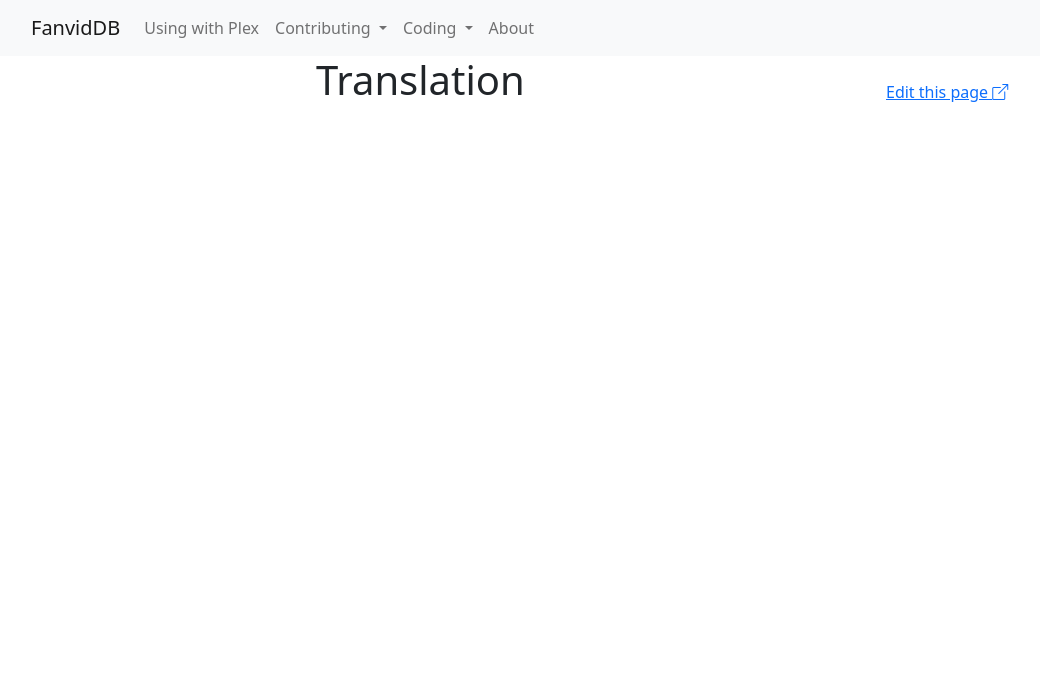
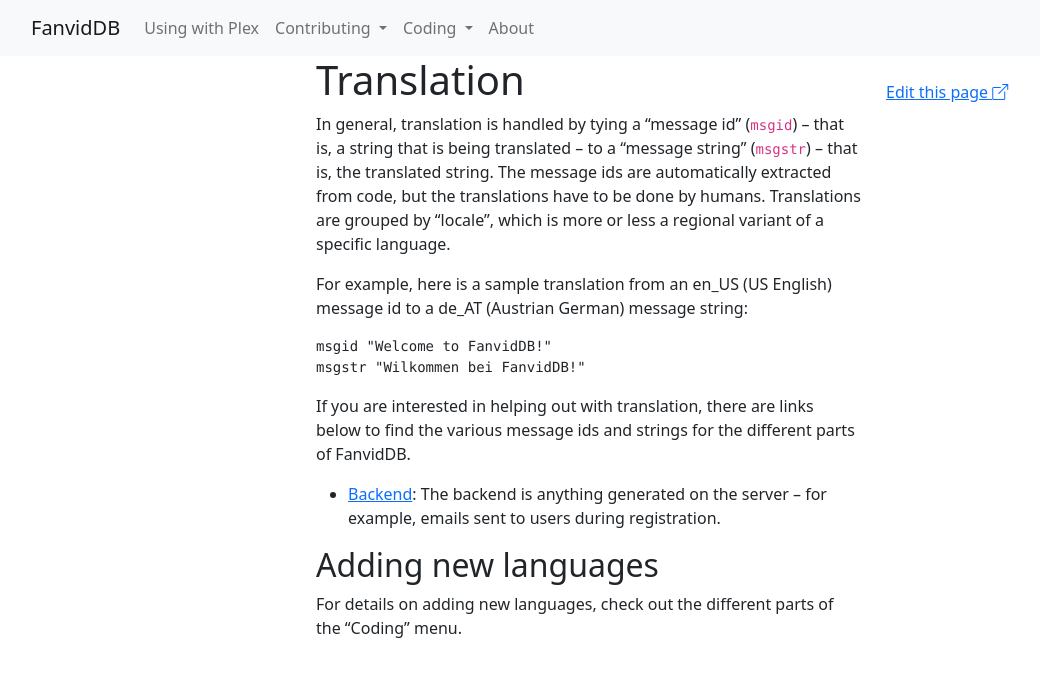
Before and after one commit to FanvidDB/fanviddb-server, a Jekyll site: the page built from docs/contributing/translation.md, in a window 1280 px wide. Shown: the top 677 px of the page, without its empty margins (51-1091 px from the left). Built offline with Jekyll 4.4.1, drawn with Linux system fonts in a browser that asks for light colours; nearby versions of some CDN libraries.

Commit message:
Added basic docs on translation

````diff
--- a/docs/contributing/translation.md
+++ b/docs/contributing/translation.md
@@ -4,3 +4,20 @@
 ---
 
 # Translation
+
+In general, translation is handled by tying a "message id" (`msgid`) – that is, a string that is being translated – to a "message string" (`msgstr`) – that is, the translated string. The message ids are automatically extracted from code, but the translations have to be done by humans. Translations are grouped by "locale", which is more or less a regional variant of a specific language.
+
+For example, here is a sample translation from an en_US (US English) message id to a de_AT (Austrian German) message string:
+
+```po
+msgid "Welcome to FanvidDB!"
+msgstr "Wilkommen bei FanvidDB!"
+```
+
+If you are interested in helping out with translation, there are links below to find the various message ids and strings for the different parts of FanvidDB.
+
+- [Backend](https://github.com/FanvidDB/fanviddb-server/tree/main/locale): The backend is anything generated on the server – for example, emails sent to users during registration.
+
+## Adding new languages
+
+For details on adding new languages, check out the different parts of the "Coding" menu.
````
Also changed, not shown: docs/coding/backend.md (+16 -0 lines).
